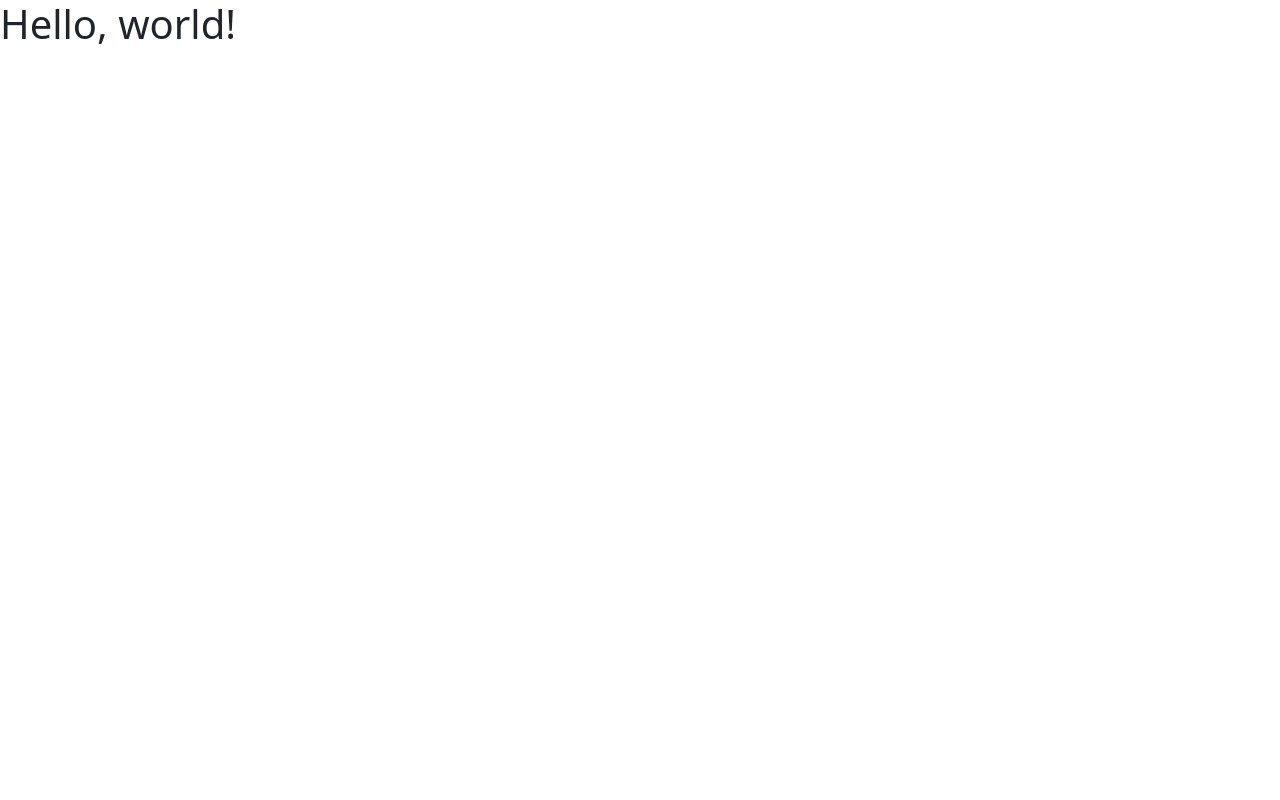
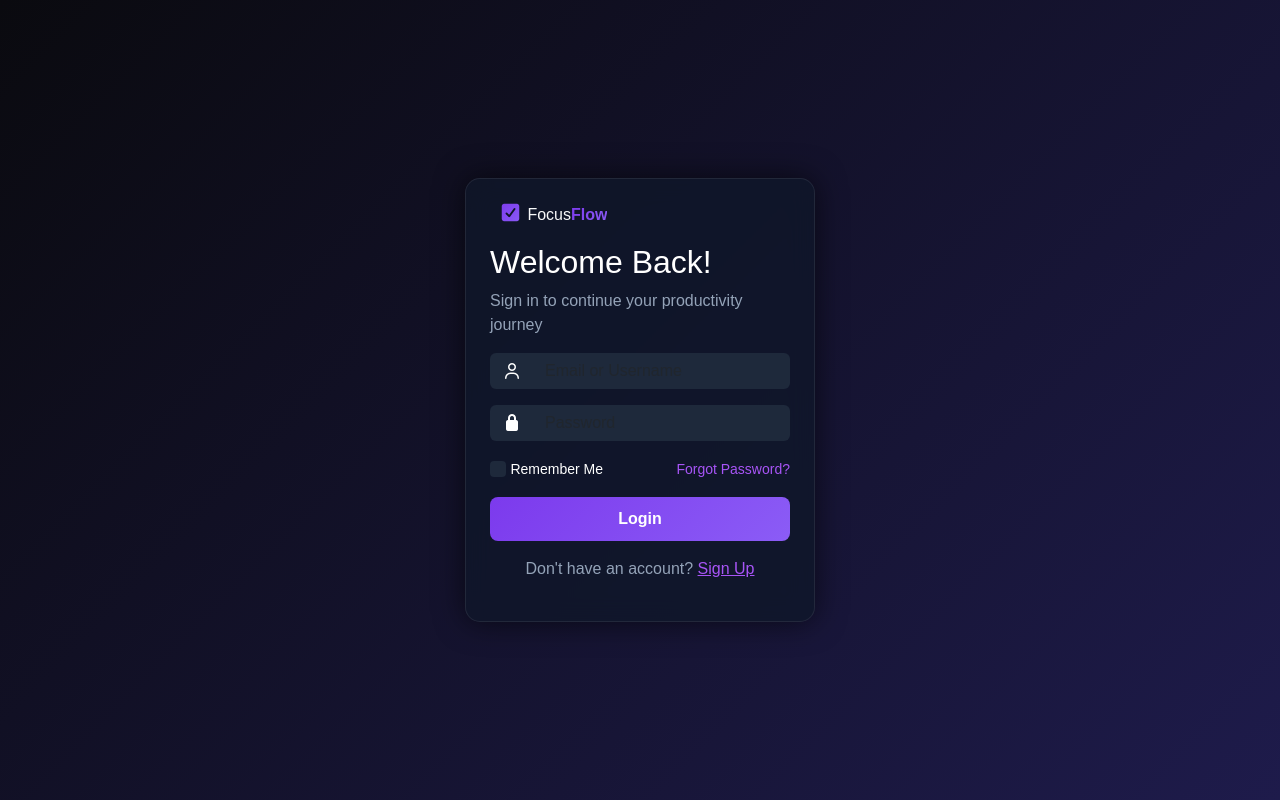
Before and after one commit to kengarswapnil/FocusFlowProject, a plain HTML site: page Login.html in a window 1280 px wide. Drawn offline with nearby package versions, Linux system fonts and the light colour scheme.

Commit message:
Added login and signup page

```diff
--- a/Login.html
+++ b/Login.html
@@ -3,11 +3,63 @@
 <head>
   <meta charset="utf-8">
   <meta name="viewport" content="width=device-width, initial-scale=1">
-    <title>Bootstrap demo</title>
-    <link href="https://cdn.jsdelivr.net/npm/bootstrap@5.3.8/dist/css/bootstrap.min.css" rel="stylesheet" integrity="sha384-sRIl4kxILFvY47J16cr9ZwB07vP4J8+LH7qKQnuqkuIAvNWLzeN8tE5YBujZqJLB" crossorigin="anonymous">
+  <title>FocusFlow Login</title>
+
+  <!-- Bootstrap -->
+  <link href="https://cdn.jsdelivr.net/npm/bootstrap@5.3.8/dist/css/bootstrap.min.css" rel="stylesheet">
+ <link rel="stylesheet" href="https://cdnjs.cloudflare.com/ajax/libs/font-awesome/7.0.1/css/all.min.css"
+    integrity="sha512-2SwdPD6INVrV/lHTZbO2nodKhrnDdJK9/kg2XD1r9uGqPo1cUbujc+IYdlYdEErWNu69gVcYgdxlmVmzTWnetw=="
+    crossorigin="anonymous" referrerpolicy="no-referrer" />
+  <!-- Custom CSS -->
+  <link rel="stylesheet" href="./css/login.css">
+
+  <link href="https://fonts.googleapis.com/css2?family=Poppins:wght@300;400;500;600;700&display=swap" rel="stylesheet">
+
+<link href="https://fonts.googleapis.com/css2?family=Saira:wght@300;400;500;600;700&display=swap" rel="stylesheet">
 </head>
+
 <body>
-    <h1>Hello, world!</h1>
-    <script src="https://cdn.jsdelivr.net/npm/bootstrap@5.3.8/dist/js/bootstrap.bundle.min.js" integrity="sha384-FKyoEForCGlyvwx9Hj09JcYn3nv7wiPVlz7YYwJrWVcXK/BmnVDxM+D2scQbITxI" crossorigin="anonymous"></script>
+
+<div class="container d-flex justify-content-center align-items-center vh-100">
+  <div class="login-card p-4">
+
+    <a class="navbar-brand text-light logotext ms-2" href="#"><i class="fa-solid fa-square-check customIcon"></i>
+        Focus<span class="logo">Flow</span></a>
+
+    <h2 class="mt-3">Welcome Back!</h2>
+    <p class="text-secondary">Sign in to continue your productivity journey</p>
+
+    <!-- Email -->
+    <div class="input-group mb-3">
+      <span class="input-group-text"><i class="fa-regular fa-user"></i></span>
+      <input type="text" class="form-control" placeholder="Email or Username">
+    </div>
+
+    <!-- Password -->
+    <div class="input-group mb-3">
+      <span class="input-group-text"><i class="fa-solid fa-lock"></i></span>
+      <input type="password" class="form-control" placeholder="Password">
+    </div>
+
+
+    <div class="d-flex justify-content-between align-items-center mb-3">
+      <div>
+        <input type="checkbox" class="form-check-input" id="remember">
+        <label for="remember" class="text-white small"> Remember Me</label>
+      </div>
+      <a href="#" class="forgot">Forgot Password?</a>
+    </div>
+
+    <!-- Button -->
+    <button class="btn login-btn w-100">Login</button>
+
+   <p class="text-center mt-3 text-secondary">
+  Don't have an account?
+  <a href="./signup.html" class="signup">Sign Up</a>
+</p>
+
+  </div>
+</div>
+
 </body>
 </html>
--- /dev/null
+++ b/css/login.css
@@ -0,0 +1,123 @@
+
+:root {
+  --main-gradient: linear-gradient(135deg, #7C3AED, #8B5CF6);
+  --bg-gradient: linear-gradient(135deg, #0A0A0F, #1E1B4B);
+  --input-bg: #1e293b;
+  --text-light: #94a3b8;
+}
+
+
+body {
+  background: var(--bg-gradient);
+  font-family: Arial, sans-serif;
+  color: white;
+  min-height: 100vh;
+}
+
+.login-card {
+  width: 350px;
+  background: rgba(15, 23, 42, 0.8);
+  border-radius: 15px;
+  backdrop-filter: blur(12px);
+  padding: 25px;
+  box-shadow: 0 0 30px rgba(0,0,0,0.6);
+  border: 1px solid rgba(255,255,255,0.08);
+}
+
+
+.logo,
+.brand {
+  background: var(--main-gradient);
+  -webkit-background-clip: text;
+  -webkit-text-fill-color: transparent;
+  font-weight: bold;
+}
+
+
+.input-group-text {
+  background-color: var(--input-bg);
+  border: none;
+  color: white;
+}
+
+input.form-control {
+  background-color: var(--input-bg);
+  border: none;
+  color: white;
+}
+
+input::placeholder {
+  color: var(--text-light);
+}
+
+
+input.form-control:focus {
+  background-color: var(--input-bg);
+  color: white;
+  box-shadow: 0 0 0 1px #7c3aed;
+}
+
+.login-btn {
+  background: var(--main-gradient);
+  border: none;
+  color: white;
+  font-weight: bold;
+  padding: 10px;
+  border-radius: 8px;
+  transition: 0.3s;
+}
+
+.login-btn:hover {
+  transform: scale(1.03);
+  opacity: 0.95;
+}
+
+
+.forgot {
+  color: #a855f7;
+  text-decoration: none;
+  font-size: 14px;
+}
+
+.forgot:hover {
+  text-decoration: underline;
+}
+
+.signup {
+  color: #a855f7;
+  cursor: pointer;
+}
+
+.signup:hover {
+  text-decoration: underline;
+}
+
+
+.customIcon {
+  background: var(--main-gradient);
+  -webkit-background-clip: text;
+  -webkit-text-fill-color: transparent;
+  font-size: 20px;
+}
+.form-check-input {
+  background-color: #1e293b;
+  border: none;
+}
+
+.form-check-input:checked {
+  background-color: #7c3aed;
+  border: none;
+}
+
+
+.text-secondary {
+  color: var(--text-light) !important;
+}
+
+
+@media (max-width: 400px) {
+  .login-card {
+    width: 90%;
+    padding: 20px;
+  }
+}
--- /dev/null
+++ b/css/signup.css
@@ -0,0 +1,125 @@
+
+:root {
+  --main-gradient: linear-gradient(135deg, #7C3AED, #9333EA);
+  --bg-gradient: linear-gradient(135deg, #050510, #1E1B4B);
+  --card-bg: rgba(15, 23, 42, 0.85);
+  --input-bg: #1e293b;
+  --text-light: #94a3b8;
+  --border-light: rgba(255,255,255,0.08);
+}
+
+body {
+  background: var(--bg-gradient);
+  font-family: Arial, sans-serif;
+  color: white;
+  min-height: 100vh;
+}
+
+.signup-card {
+  width: 370px;
+ background: rgba(30, 41, 59, 0.6);
+  border-radius: 18px;
+  backdrop-filter: blur(15px);
+  padding: 28px;
+  box-shadow: 0 0 40px rgba(0,0,0,0.7);
+  border: 1px solid rgba(255,255,255,0.15);
+}
+
+.logo,
+.brand {
+  background: var(--main-gradient);
+  -webkit-background-clip: text;
+  -webkit-text-fill-color: transparent;
+  font-weight: bold;
+}
+.customIcon {
+  background: var(--main-gradient);
+  -webkit-background-clip: text;
+  -webkit-text-fill-color: transparent;
+  font-size: 20px;
+}
+
+
+.input-group-text {
+  background-color: var(--input-bg);
+  border: none;
+  color: white;
+}
+
+input.form-control {
+  background-color: var(--input-bg);
+  border: none;
+  color: white;
+}
+
+input::placeholder {
+  color: var(--text-light);
+}
+
+
+input.form-control:focus {
+  background-color: var(--input-bg);
+  color: white;
+  box-shadow: 0 0 8px rgba(124, 58, 237, 0.6);
+}
+
+
+.login-btn {
+  background: var(--main-gradient);
+  border: none;
+  color: white;
+  font-weight: bold;
+  padding: 11px;
+  border-radius: 10px;
+  transition: all 0.3s ease;
+}
+
+
+.login-btn:hover {
+  transform: scale(1.04);
+  box-shadow: 0 0 15px rgba(124, 58, 237, 0.6);
+}
+
+.signup {
+  color: #a855f7;
+  text-decoration: none;
+  font-weight: 500;
+}
+
+.signup:hover {
+  text-decoration: underline;
+}
+
+.forgot {
+  color: #a855f7;
+  text-decoration: none;
+  font-size: 14px;
+}
+
+.forgot:hover {
+  text-decoration: underline;
+}
+
+
+.form-check-input {
+  background-color: var(--input-bg);
+  border: none;
+}
+
+.form-check-input:checked {
+  background-color: #7c3aed;
+}
+
+
+.text-secondary,
+.text-secondary {
+  color: var(--text-light) !important;
+}
+
+
+@media (max-width: 400px) {
+  .login-card {
+    width: 90%;
+    padding: 22px;
+  }
+}
```
Also changed, not shown: signup.html (added, +74 -0 lines). Lines whose indentation alone changed are shown as unchanged.
